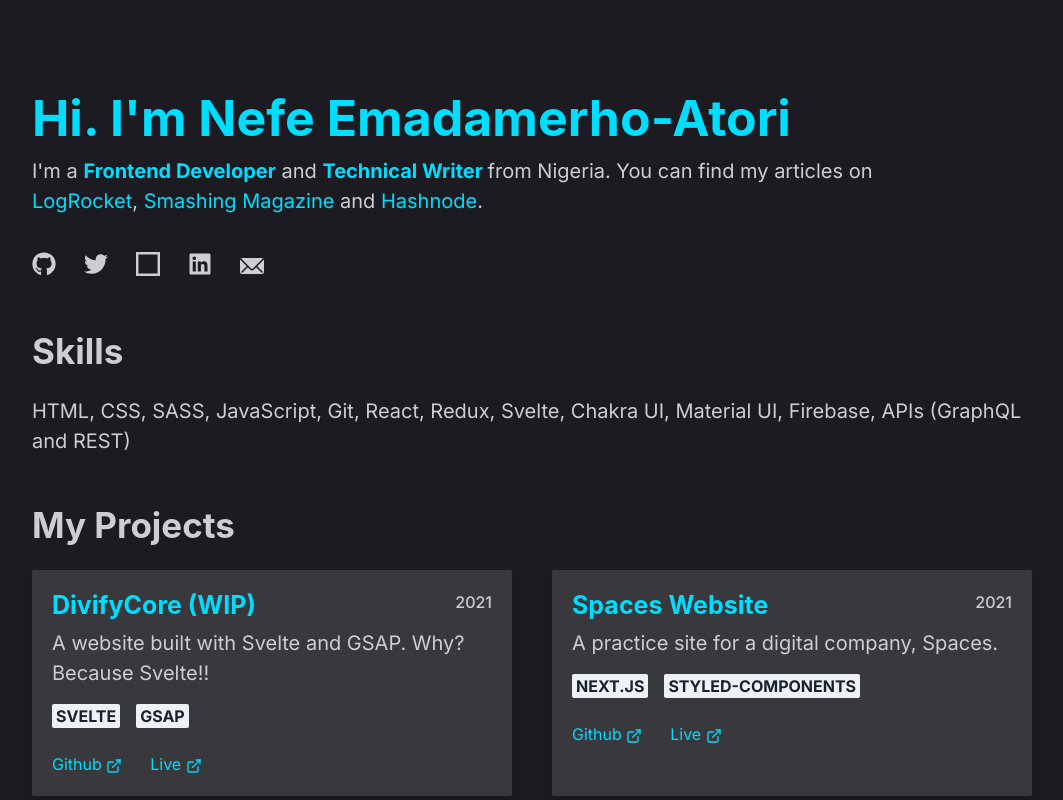
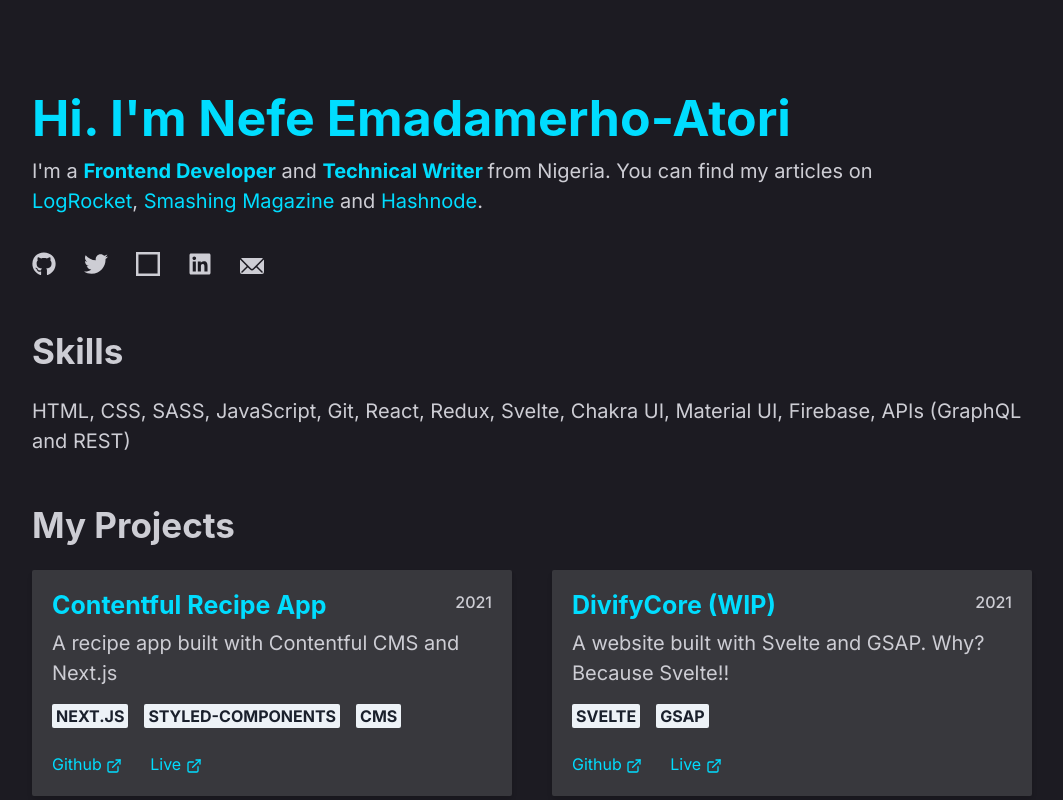
Before and after one commit to nefejames/my-portfolio-v3, a Next.js app: page / in a window 1280 px wide. Shown: the top 800 px of the page, without its empty margins (108-1171 px from the left). Built offline with nearby package versions, Linux system fonts and the light colour scheme.

Commit message:
added contentful recipe app to projects

```diff
--- a/sections/Projects.js
+++ b/sections/Projects.js
@@ -4,6 +4,15 @@
 const projectsData = [
   {
     id: 1,
+    title: "Contentful Recipe App",
+    details: "A recipe app built with Contentful CMS and Next.js",
+    tags: ["Next.js", "styled-components", "CMS"],
+    year: "2021",
+    githubUrl: "https://github.com/nefejames/contentful-recipe-app",
+    liveUrl: "https://contentful-recipe-app.vercel.app/",
+  },
+  {
+    id: 2,
     title: "DivifyCore (WIP)",
     details: "A website built with Svelte and GSAP. Why? Because Svelte!! ",
     tags: ["Svelte", "GSAP"],
@@ -12,7 +21,7 @@
     liveUrl: "https://stoic-carson-8ed644.netlify.app/",
   },
   {
-    id: 2,
+    id: 3,
     title: "Spaces Website",
     details: "A practice site for a digital company, Spaces.",
     tags: ["Next.js", "styled-components"],
@@ -21,7 +30,7 @@
     liveUrl: "https://spaces-website.vercel.app/",
   },
   {
-    id: 3,
+    id: 4,
     title: "Acorn & Mustard (WIP)",
     details: "A website for a legal agency in Lagos, Nigeria.",
     tags: ["Next.js", "styled-components"],
@@ -29,7 +38,7 @@
     liveUrl: "https://acorn-and-mustard.vercel.app/",
   },
   {
-    id: 4,
+    id: 5,
     title: "ShipQuik Logisitcs",
     details: "A demo website for a logistics company based in Lagos.",
     tags: ["css", "js"],
@@ -38,7 +47,7 @@
     liveUrl: "https://daddynefs-shipquik.netlify.app/",
   },
   {
-    id: 5,
+    id: 6,
     title: "Recipe App",
     details:
       "An application to search for different recipes built using the Edamam API. ",
@@ -48,7 +57,7 @@
     liveUrl: "https://daddynefs-recipe.netlify.app/",
   },
   {
-    id: 6,
+    id: 7,
     title: "Image Search App",
     details:
       "An application to search through different pictures built using the Pixalbay API.",
@@ -58,7 +67,7 @@
     liveUrl: "https://daddynefs-image-search.netlify.app/",
   },
   {
-    id: 7,
+    id: 8,
     title: "Geo-search app",
     details: "A weather data built using Google Maps and Autocomplete APIs. ",
     tags: ["css", "js"],
```
